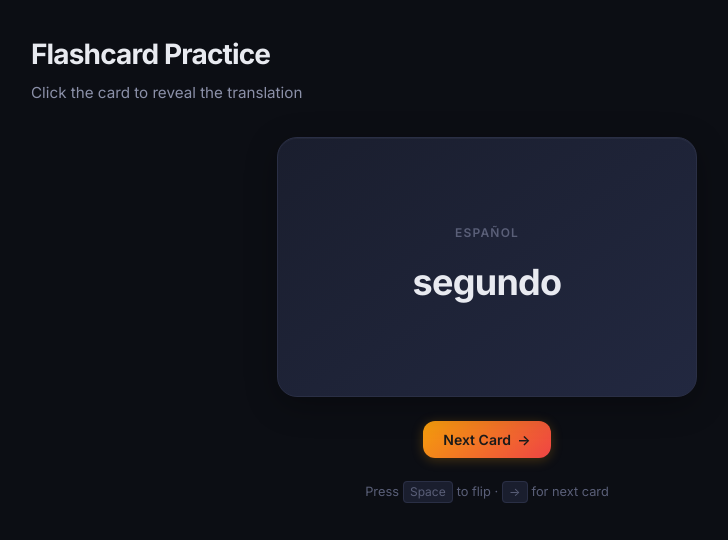
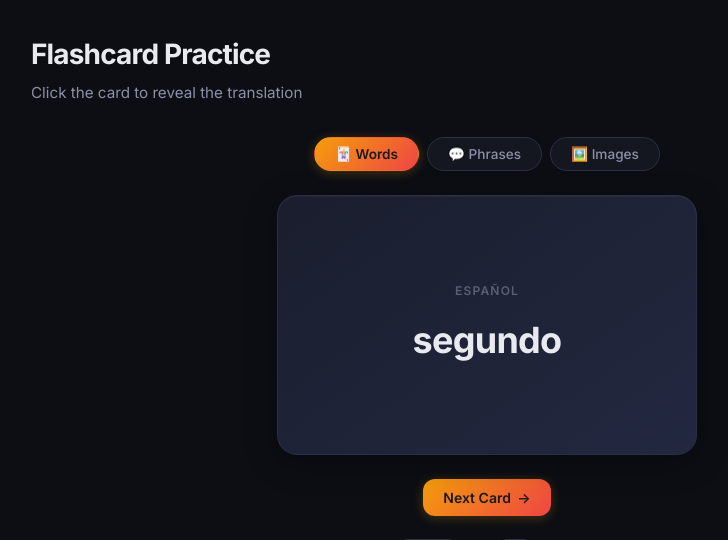
Before and after one commit to cpepe/aprendelo, a Flask app: page / in a window 1280 px wide. Shown: the part 64-604 px from the top of the page, without its empty margins (153-881 px from the left). Run offline with Flask 3, Linux system fonts and the light colour scheme; data that the repository does not hold is empty.

Commit message:
flash mini-games

```diff
--- a/index.html
+++ b/index.html
@@ -66,15 +66,20 @@
                 <h1>Flashcard Practice</h1>
                 <p class="section-subtitle">Click the card to reveal the translation</p>
             </div>
+            <div class="flashcard-subtabs" id="flashcard-subtabs">
+                <button class="subtab active" data-game="0" id="subtab-words">🃏 Words</button>
+                <button class="subtab" data-game="1" id="subtab-phrases">💬 Phrases</button>
+                <button class="subtab" data-game="2" id="subtab-images">🖼️ Images</button>
+            </div>
             <div class="flashcard-container">
                 <div class="flashcard" id="flashcard" tabindex="0">
                     <div class="flashcard-inner" id="flashcard-inner">
                         <div class="flashcard-front">
-                            <span class="card-lang-label">Español</span>
+                            <span class="card-lang-label" id="card-front-label">Español</span>
                             <span class="card-word" id="card-front-word">hola</span>
                         </div>
                         <div class="flashcard-back">
-                            <span class="card-lang-label">English</span>
+                            <span class="card-lang-label" id="card-back-label">English</span>
                             <span class="card-word" id="card-back-word">hello</span>
                         </div>
                     </div>
--- a/static/app.js
+++ b/static/app.js
@@ -34,26 +34,36 @@ function initTabs() {
     });
 }
 
-/* ── Flashcards ───────────────────────────────────────────────── */
-
 function initFlashcards() {
     const card = document.getElementById("flashcard");
     const frontWord = document.getElementById("card-front-word");
     const backWord = document.getElementById("card-back-word");
+    const frontLabel = document.getElementById("card-front-label");
+    const backLabel = document.getElementById("card-back-label");
     const btnNext = document.getElementById("btn-next-card");
+    const subtabContainer = document.getElementById("flashcard-subtabs");
+
+    // Game configurations — the single engine renders all three
+    const GAMES = [
+        { id: "flashcards", file: "./static/flashcards.json", frontLabel: "Español", backLabel: "English", mode: "text" },
+        { id: "flash-phrases", file: "./static/flash-phrases.json", frontLabel: "English", backLabel: "Español", mode: "text" },
+        { id: "flash-images", file: "./static/flash-images.json", frontLabel: "Image", backLabel: "Español", mode: "image" },
+    ];
+
+    let currentGameIndex = 0;
+    const dataCache = {}; // keyed by game id
 
     function flipCard() {
         card.classList.toggle("flipped");
     }
 
-    let flashcardsData = null;
-
-    async function ensureFlashcards() {
-        if (flashcardsData) return flashcardsData;
+    async function ensureData() {
+        const game = GAMES[currentGameIndex];
+        if (dataCache[game.id]) return dataCache[game.id];
         try {
-            const resp = await fetch("./static/flashcards.json");
-            flashcardsData = await resp.json();
-            return flashcardsData;
+            const resp = await fetch(game.file);
+            dataCache[game.id] = await resp.json();
+            return dataCache[game.id];
         } catch (err) {
             return null;
         }
@@ -61,8 +71,13 @@ function initFlashcards() {
 
     async function loadCard() {
         card.classList.remove("flipped");
+        const game = GAMES[currentGameIndex];
 
-        const data = await ensureFlashcards();
+        // Update labels
+        frontLabel.textContent = game.frontLabel;
+        backLabel.textContent = game.backLabel;
+
+        const data = await ensureData();
         if (!data) {
             frontWord.textContent = "Error";
             backWord.textContent = "Could not load cards";
@@ -77,15 +92,40 @@ function initFlashcards() {
         }
 
         const randomKey = keys[Math.floor(Math.random() * keys.length)];
-        const spanish = randomKey;
-        const english = data[randomKey];
 
         // Small delay so the un-flip animation finishes
         setTimeout(() => {
-            frontWord.textContent = spanish;
-            backWord.textContent = english;
+            if (game.mode === "image") {
+                // Image mode: front = emoji/image, back = Spanish word
+                frontWord.textContent = randomKey;
+                frontWord.style.fontSize = "4rem";
+                backWord.textContent = data[randomKey];
+            } else {
+                // Text mode: front = Spanish, back = English
+                frontWord.textContent = randomKey;
+                frontWord.style.fontSize = "";
+                backWord.textContent = data[randomKey];
+            }
         }, 150);
     }
+
+    // Sub-tab switching
+    subtabContainer.addEventListener("click", (e) => {
+        const btn = e.target.closest(".subtab");
+        if (!btn) return;
+        const gameIndex = parseInt(btn.dataset.game, 10);
+        if (gameIndex === currentGameIndex) return;
+
+        currentGameIndex = gameIndex;
+        subtabContainer.querySelectorAll(".subtab").forEach(s => s.classList.remove("active"));
+        btn.classList.add("active");
+
+        // Clear stale content immediately before loading new card
+        frontWord.textContent = "";
+        backWord.textContent = "";
+        frontWord.style.fontSize = "";
+        loadCard();
+    });
 
     card.addEventListener("click", flipCard);
     btnNext.addEventListener("click", loadCard);
--- a/static/style.css
+++ b/static/style.css
@@ -371,6 +371,39 @@ body {
 
 
 /* ── Flashcard ────────────────────────────────────────────────── */
+
+.flashcard-subtabs {
+    display: flex;
+    gap: 0.5rem;
+    justify-content: center;
+    margin-bottom: 1.5rem;
+}
+
+.subtab {
+    padding: 0.5rem 1.25rem;
+    border: 1px solid var(--border);
+    background: var(--bg-surface);
+    color: var(--text-secondary);
+    font-family: inherit;
+    font-size: 0.85rem;
+    font-weight: 500;
+    border-radius: var(--radius-full);
+    cursor: pointer;
+    transition: all var(--duration) var(--ease);
+}
+
+.subtab:hover {
+    background: var(--bg-hover);
+    color: var(--text-primary);
+}
+
+.subtab.active {
+    background: var(--accent-gradient);
+    color: #1a1a1a;
+    border-color: transparent;
+    font-weight: 600;
+    box-shadow: 0 2px 12px rgba(245, 158, 11, 0.25);
+}
 
 .flashcard-container {
     display: flex;
```
Also changed, not shown: spec.md (+4 -2 lines).
